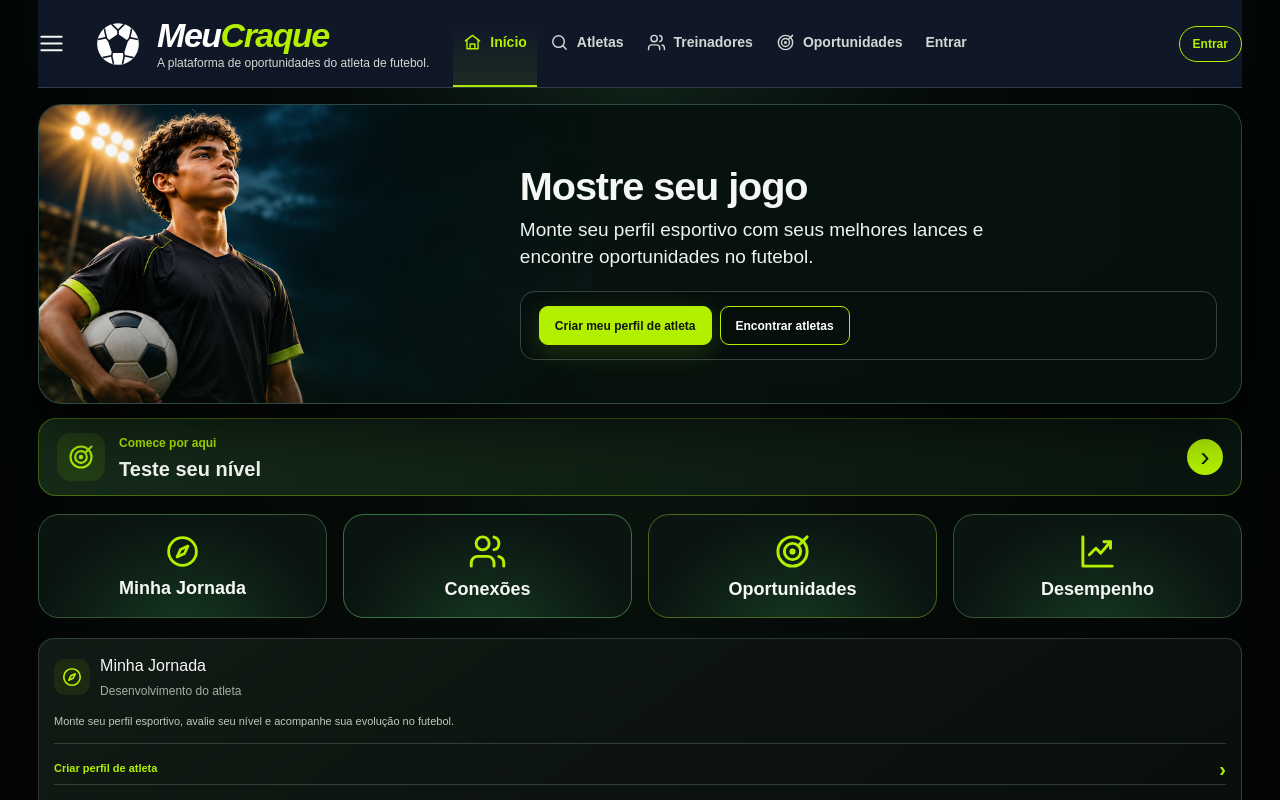
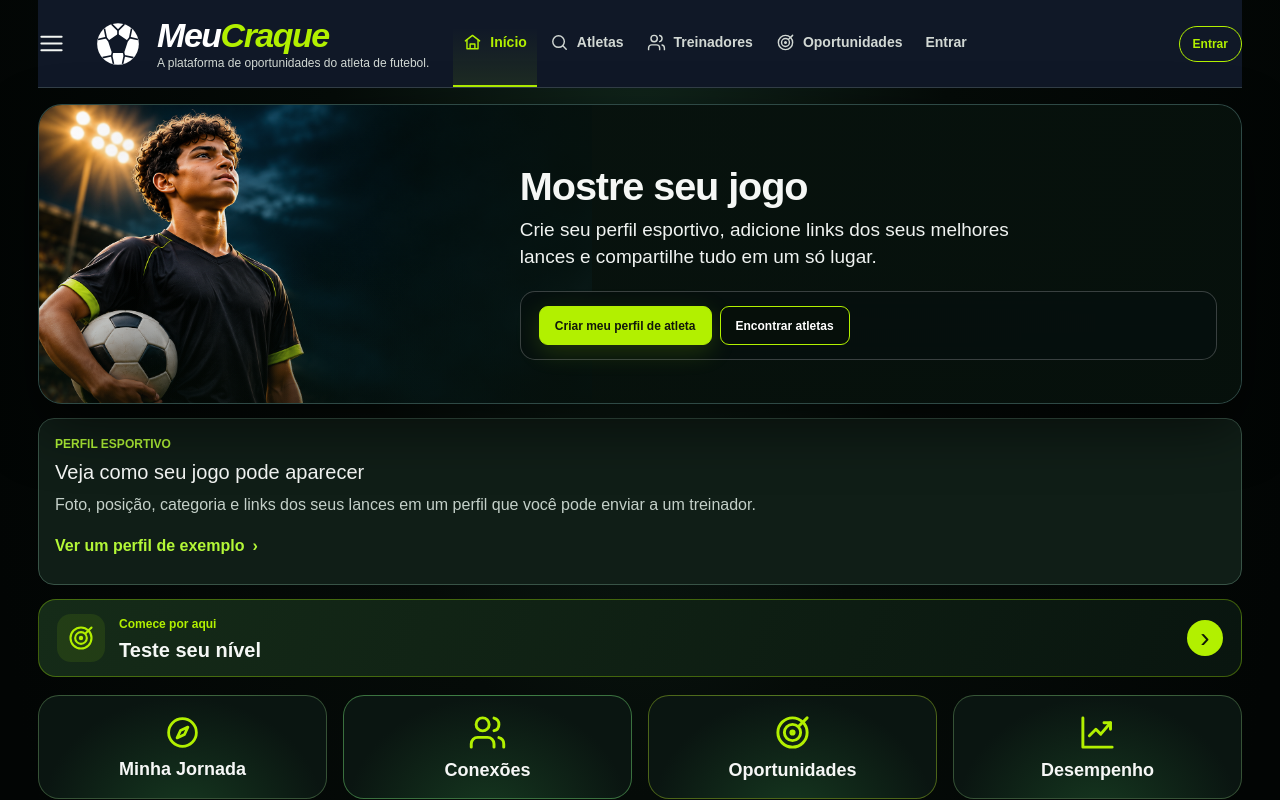
Before and after one commit to wrdiretoria/scoutbase, a Next.js app: page /feed in a window 1280 px wide. Shown: the top 800 px of the page. Built offline with nearby package versions, Linux system fonts and the light colour scheme; no server answers.

Commit message:
Show an athlete profile example and explain video links

```diff
--- a/src/app/feed/page.tsx
+++ b/src/app/feed/page.tsx
@@ -86,7 +86,7 @@ export default async function FeedPage() {
     ? typeof posicao !== 'string' || !posicao.trim()
       ? { label: 'Informar minha posição', href: '/atleta/perfil#identidade' }
       : hasHighlight === false
-        ? { label: 'Adicionar vídeo de destaque', href: '/atleta/perfil#highlights' }
+        ? { label: 'Adicionar link de vídeo', href: '/atleta/perfil#highlights' }
         : hasHighlight === true
           ? { label: 'Ver meu perfil público', href: `/jogador/${user.id}` }
           : { label: 'Revisar meu perfil', href: perfil }
@@ -163,7 +163,7 @@ export default async function FeedPage() {
             </> : <>
 
               <h1>Mostre seu jogo</h1>
-              <p>Monte seu perfil esportivo com seus melhores lances e encontre oportunidades no futebol.</p>
+              <p>Crie seu perfil esportivo, adicione links dos seus melhores lances e compartilhe tudo em um só lugar.</p>
             </>}
           </div>
           <div className={styles.heroNetwork}>
@@ -180,6 +180,19 @@ export default async function FeedPage() {
             </div>}
           </div>
         </section>
+
+        {!user && (
+          <section aria-label="Exemplo de perfil esportivo" style={{ marginTop: 14, padding: 16, border: '1px solid #385346', borderRadius: 16, background: '#101e17' }}>
+            <p style={{ margin: '0 0 4px', color: '#b3f737', fontSize: 12, fontWeight: 800 }}>PERFIL ESPORTIVO</p>
+            <h2 style={{ margin: '0 0 6px', fontSize: 20 }}>Veja como seu jogo pode aparecer</h2>
+            <p style={{ margin: '0 0 8px', color: '#c4d0c9', lineHeight: 1.45 }}>
+              Foto, posição, categoria e links dos seus lances em um perfil que você pode enviar a um treinador.
+            </p>
+            <Link href="/atleta/92601" style={{ display: 'inline-flex', alignItems: 'center', minHeight: 44, color: '#b3f737', fontWeight: 800 }}>
+              Ver um perfil de exemplo <span aria-hidden="true" style={{ marginLeft: 8 }}>›</span>
+            </Link>
+          </section>
+        )}
 
         <Link href="/teste-seu-nivel" className={styles.startCard}>
           <span className={styles.startCardIcon}><Icon name="target" size={28} /></span>
```
